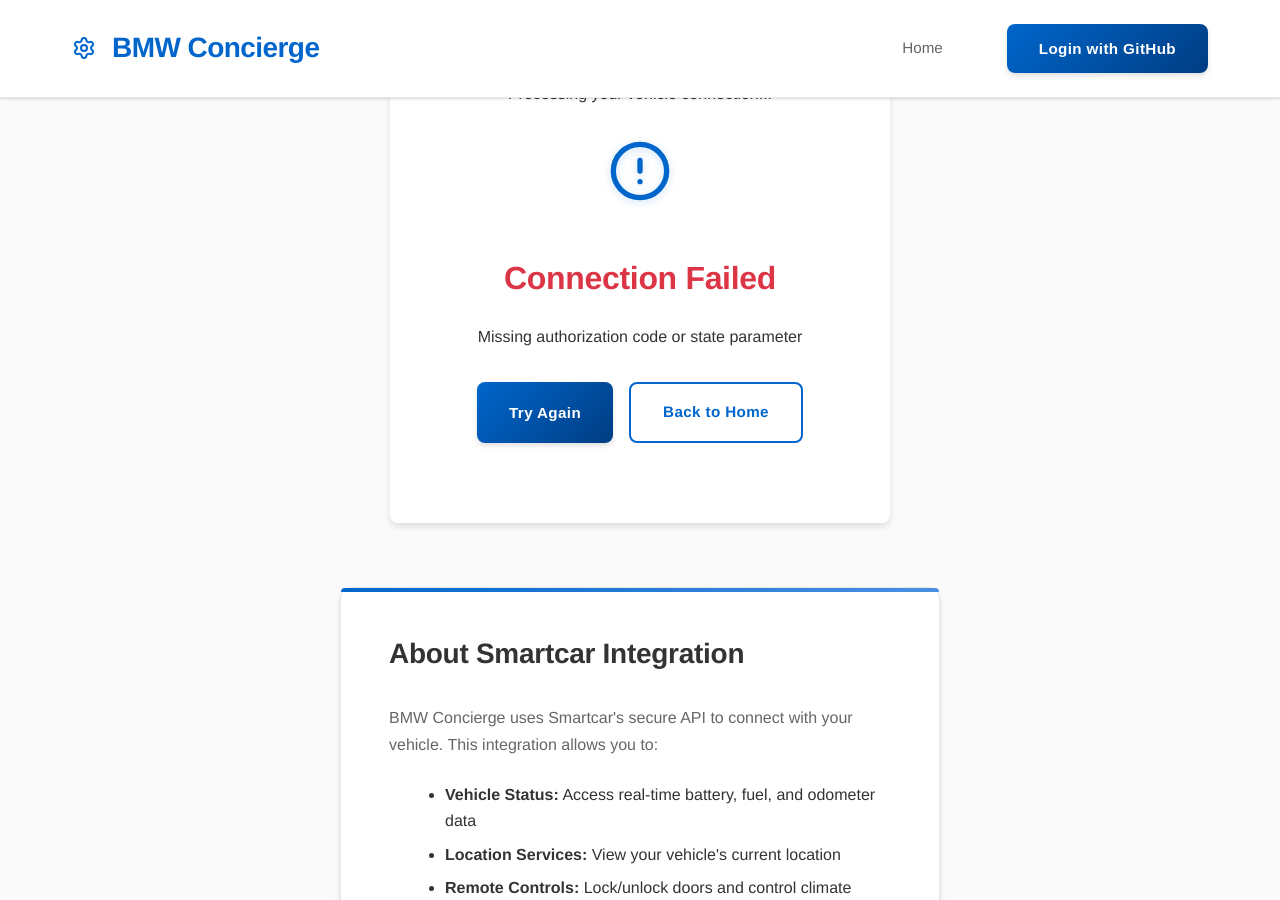
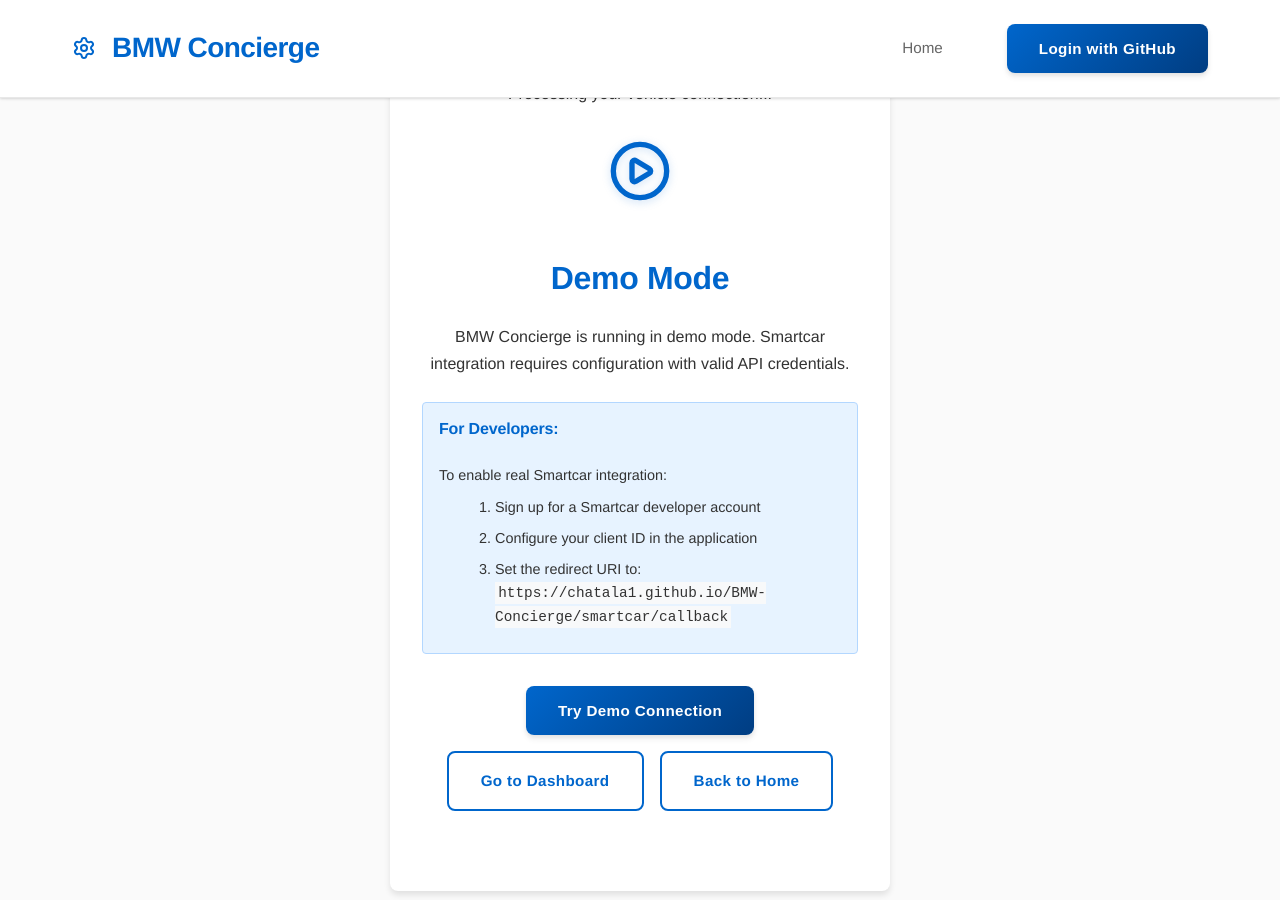
Before and after one commit to chatala1/BMW-Concierge, a Jekyll site: the page built from smartcar/callback.html, in a window 1280 px wide and 900 px high, scrolled down 378 px. Built offline with Jekyll 4.4.1, drawn with Linux system fonts in a browser that asks for light colours.

Commit message:
Fix Smartcar authentication issues in demo mode
Co-authored-by: chatala1 <16328550+chatala1@users.noreply.github.com>

```diff
--- a/assets/js/auth.js
+++ b/assets/js/auth.js
@@ -320,9 +320,19 @@ class BMWAuth {
             return;
         }
 
+        // Check if we're in demo mode (no Smartcar client ID configured)
+        const isDemoMode = !this.smartcarClientId;
+
         if (!code || !state) {
-            this.showSmartcarError('Missing authorization code or state parameter');
-            return;
+            if (isDemoMode) {
+                // In demo mode, simulate a successful connection without OAuth parameters
+                this.showSmartcarDemoMode();
+                return;
+            } else {
+                // In real mode, this is an actual error
+                this.showSmartcarError('Missing authorization code or state parameter');
+                return;
+            }
         }
 
         const storedState = sessionStorage.getItem('smartcar_oauth_state');
@@ -414,6 +424,28 @@ class BMWAuth {
         }
     }
 
+    showSmartcarDemoMode() {
+        // Try to call the callback page's showCallbackDemoMode function
+        if (typeof showCallbackDemoMode === 'function') {
+            showCallbackDemoMode();
+        } else {
+            // If on callback page but function not available yet, try again after short delay
+            if (window.location.pathname.includes('/smartcar/callback')) {
+                setTimeout(() => {
+                    if (typeof showCallbackDemoMode === 'function') {
+                        showCallbackDemoMode();
+                    } else {
+                        // Fallback: simulate a demo connection
+                        this.simulateSmartcarConnection('demo_code');
+                    }
+                }, 200);
+            } else {
+                // Not on callback page, just show success
+                this.showSuccess('Demo vehicle connection simulated');
+            }
+        }
+    }
+
     showSmartcarError(message) {
         // Try to call the callback page's showCallbackError function
         if (typeof showCallbackError === 'function') {
--- a/smartcar/callback.html
+++ b/smartcar/callback.html
@@ -40,6 +40,31 @@ description: "Smartcar API OAuth callback endpoint for BMW Concierge"
 
             <div class="callback-actions">
                 <button onclick="retryConnection()" class="btn btn-primary">Try Again</button>
+                <a href="{{ '/' | relative_url }}" class="btn btn-outline">Back to Home</a>
+            </div>
+        </div>
+
+        <div id="callback-demo" class="callback-result" style="display: none;">
+            <div class="demo-icon" style="color: var(--bmw-blue); font-size: 3rem; margin-bottom: 1rem;">
+                <i data-lucide="play-circle" class="icon"></i>
+                <span class="icon-fallback" style="display: none;">🎯</span>
+            </div>
+            <h2 style="color: var(--bmw-blue);">Demo Mode</h2>
+            <p>BMW Concierge is running in demo mode. Smartcar integration requires configuration with valid API credentials.</p>
+
+            <div style="background: #e7f3ff; border: 1px solid #b3d7ff; border-radius: 4px; padding: 1rem; margin: 1.5rem 0; text-align: left;">
+                <h3 style="margin-top: 0; color: var(--bmw-blue); font-size: 1rem;">For Developers:</h3>
+                <p style="margin: 0.5rem 0; font-size: 0.9rem;">To enable real Smartcar integration:</p>
+                <ol style="margin: 0.5rem 0 0 1.5rem; font-size: 0.9rem;">
+                    <li>Sign up for a Smartcar developer account</li>
+                    <li>Configure your client ID in the application</li>
+                    <li>Set the redirect URI to: <code style="background: #f8f9fa; padding: 0.2rem;">{{ site.url }}{{ site.baseurl }}/smartcar/callback</code></li>
+                </ol>
+            </div>
+
+            <div class="callback-actions">
+                <button onclick="simulateDemoConnection()" class="btn btn-primary">Try Demo Connection</button>
+                <a href="{{ '/protected.html' | relative_url }}" class="btn btn-outline">Go to Dashboard</a>
                 <a href="{{ '/' | relative_url }}" class="btn btn-outline">Back to Home</a>
             </div>
         </div>
@@ -90,6 +115,7 @@ function retryConnection() {
     document.getElementById('callback-status').style.display = 'block';
     document.getElementById('callback-success').style.display = 'none';
     document.getElementById('callback-error').style.display = 'none';
+    document.getElementById('callback-demo').style.display = 'none';
 
     if (window.bmwAuth) {
         window.bmwAuth.handleSmartcarCallback();
@@ -102,12 +128,39 @@ function showCallbackSuccess() {
     document.getElementById('callback-status').style.display = 'none';
     document.getElementById('callback-success').style.display = 'block';
     document.getElementById('callback-error').style.display = 'none';
+    document.getElementById('callback-demo').style.display = 'none';
+}
+
+function showCallbackDemoMode() {
+    document.getElementById('callback-status').style.display = 'none';
+    document.getElementById('callback-success').style.display = 'none';
+    document.getElementById('callback-error').style.display = 'none';
+    document.getElementById('callback-demo').style.display = 'block';
+
+    // Initialize Lucide icons for the new content
+    if (typeof lucide !== 'undefined') {
+        lucide.createIcons();
+    } else {
+        // Show fallback icons if Lucide is not available
+        setTimeout(() => {
+            const lucideIcon = document.querySelector('#callback-demo i[data-lucide]');
+            const fallbackIcon = document.querySelector('#callback-demo .icon-fallback');
+
+            if (lucideIcon && fallbackIcon) {
+                if (!lucideIcon.querySelector('svg') && typeof lucide === 'undefined') {
+                    lucideIcon.style.display = 'none';
+                    fallbackIcon.style.display = 'inline-block';
+                }
+            }
+        }, 100);
+    }
 }
 
 function showCallbackError(message) {
     document.getElementById('callback-status').style.display = 'none';
     document.getElementById('callback-success').style.display = 'none';
     document.getElementById('callback-error').style.display = 'block';
+    document.getElementById('callback-demo').style.display = 'none';
 
     if (message) {
         document.getElementById('error-message').textContent = message;
@@ -126,6 +179,27 @@ function showCallbackError(message) {
             }
         }
     }, 100);
+}
+
+function simulateDemoConnection() {
+    // Show loading state
+    showCallbackStatus();
+
+    // Simulate demo connection after delay
+    setTimeout(function() {
+        if (window.bmwAuth) {
+            window.bmwAuth.simulateSmartcarConnection('demo_code');
+        } else {
+            showCallbackSuccess();
+        }
+    }, 2000);
+}
+
+function showCallbackStatus() {
+    document.getElementById('callback-status').style.display = 'block';
+    document.getElementById('callback-success').style.display = 'none';
+    document.getElementById('callback-error').style.display = 'none';
+    document.getElementById('callback-demo').style.display = 'none';
 }
 </script>
 
```
